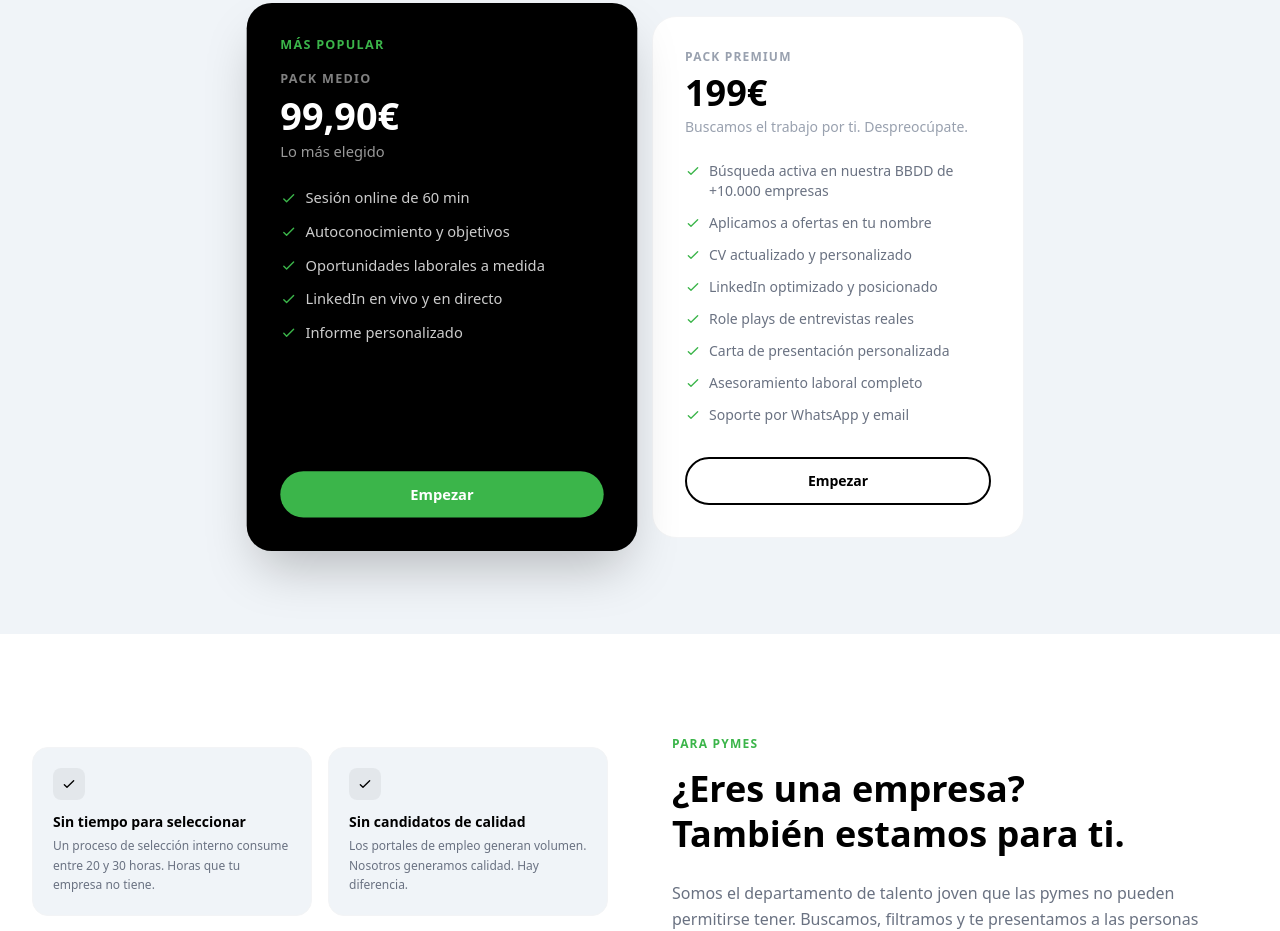
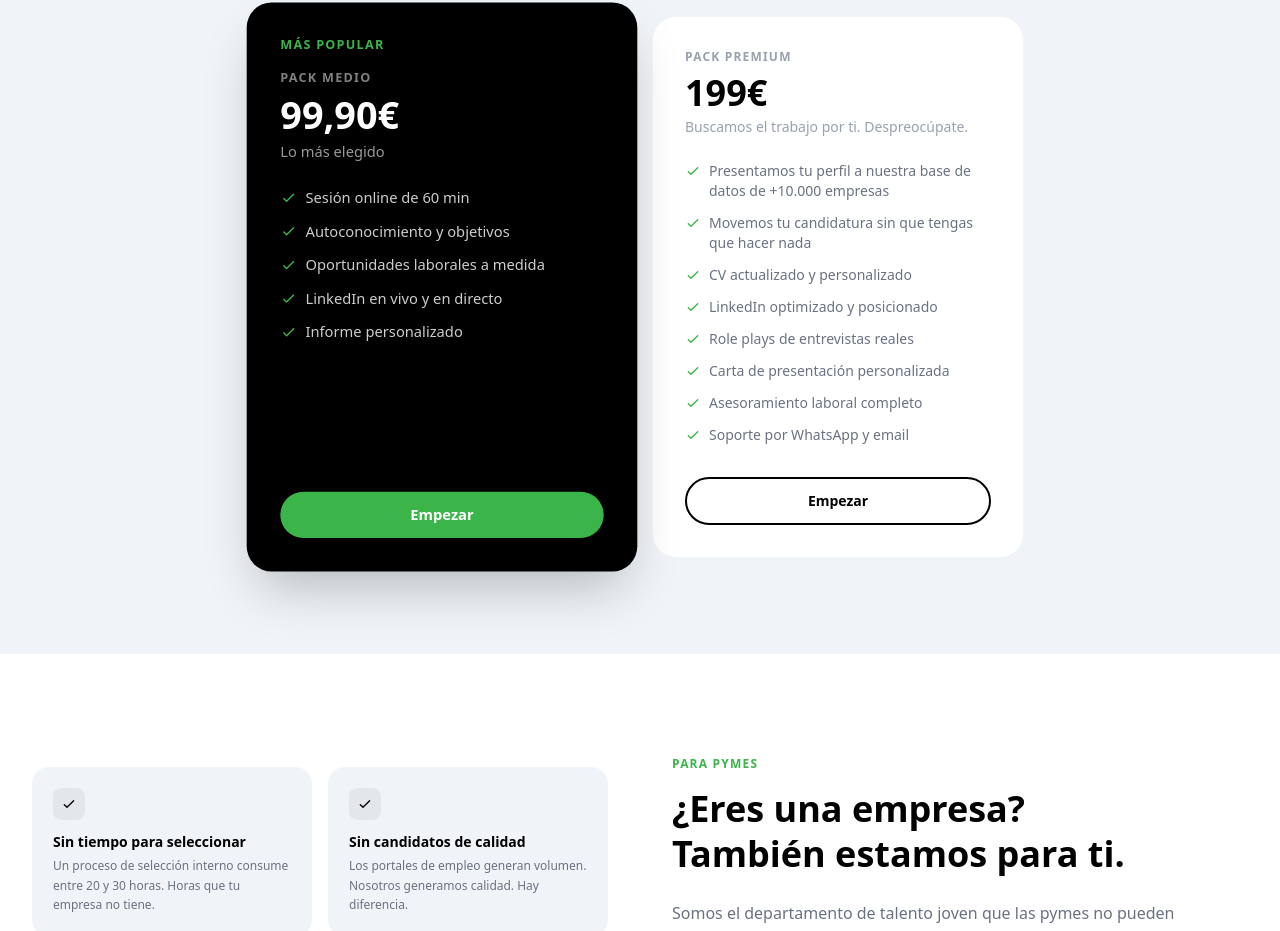
Before and after one commit to Job2Jump/job2jump-web, a Next.js app: page / in a window 1280 px wide. Shown: the part 2086-3017 px from the top of the page. Built offline with nearby package versions, Linux system fonts and the light colour scheme.

Commit message:
Ajusta texto Pack Premium: presentamos perfil a BBDD de +10.000 empresas
Co-Authored-By: Claude Sonnet 4.6 <noreply@anthropic.com>

```diff
--- a/app/page.js
+++ b/app/page.js
@@ -175,8 +175,8 @@ export default function Home() {
                 precio: "199€",
                 desc: "Buscamos el trabajo por ti. Despreocúpate.",
                 items: [
-                  "Búsqueda activa en nuestra BBDD de +10.000 empresas",
-                  "Aplicamos a ofertas en tu nombre",
+                  "Presentamos tu perfil a nuestra base de datos de +10.000 empresas",
+                  "Movemos tu candidatura sin que tengas que hacer nada",
                   "CV actualizado y personalizado",
                   "LinkedIn optimizado y posicionado",
                   "Role plays de entrevistas reales",
```
